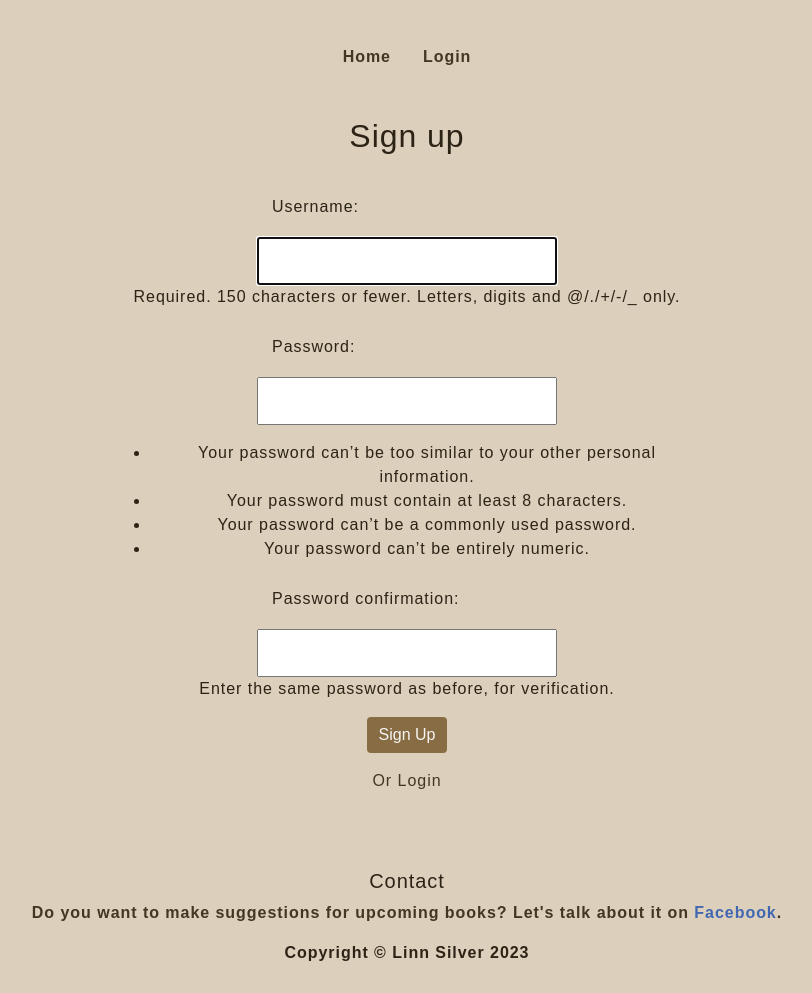
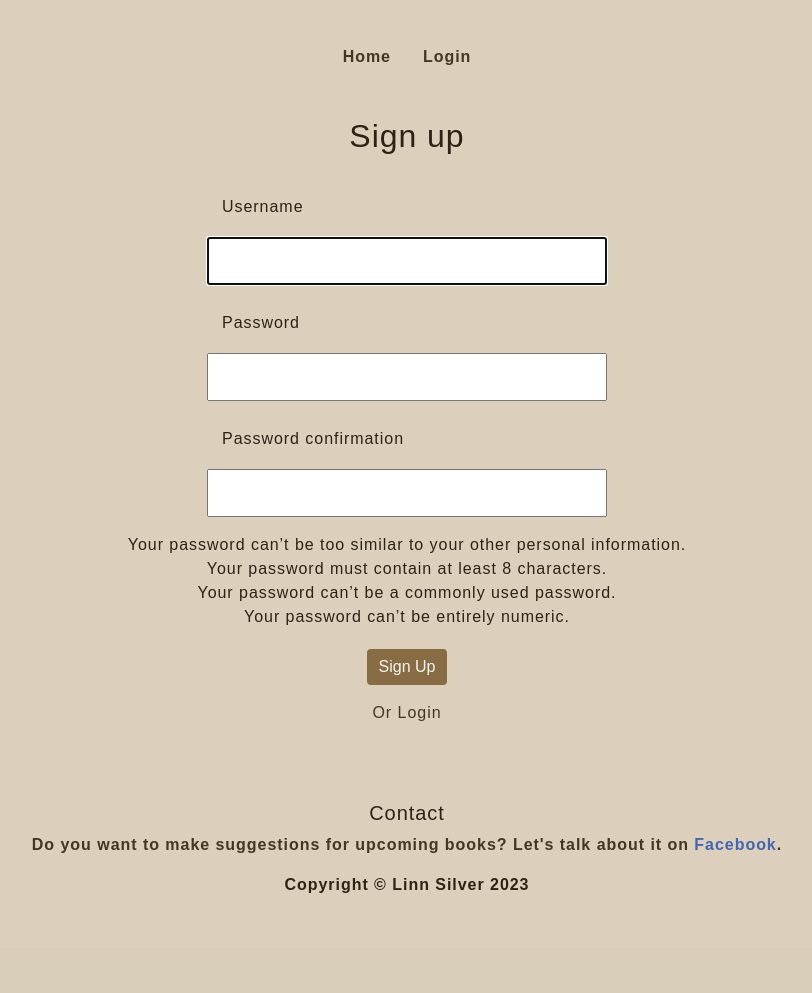
Before and after one commit to LinnSilver/scifi-book-club-pj4, a Django app: page /signup/ in a window 1280 px wide. Shown: the part 527-1520 px from the top of the page, without its empty margins (233-1045 px from the left). After the commit the page ends 1420 px from the top, so only its background shows below. Run offline with Django 3.2, Linux system fonts and the light colour scheme; some web fonts are replaced.

Commit message:
Add favicon and content to reedem

```diff
--- a/requirements.txt
+++ b/requirements.txt
@@ -14,3 +14,4 @@ python3-openid==3.2.0
 pytz==2021.1
 requests-oauthlib==1.3.0
 sqlparse==0.4.1
+urllib3==1.26.15
--- a/scifi_book_club/settings.py
+++ b/scifi_book_club/settings.py
@@ -30,7 +30,8 @@ TEMPLATES_DIR = os.path.join(BASE_DIR, 'templates')
 SECRET_KEY = os.environ.get('SECRET_KEY')
 
 # SECURITY WARNING: don't run with debug turned on in production!
-DEBUG = True
+DEBUG = False
+
 LOGIN_REDIRECT_URL = reverse_lazy('index')
 
 ALLOWED_HOSTS = [
@@ -154,7 +155,6 @@ MEDIA_URL = '/media/'
 DEFAULT_FILE_STORAGE = 'cloudinary_storage.storage.MediaCloudinaryStorage'
 
 
-
 # Default primary key field type
 # https://docs.djangoproject.com/en/3.2/ref/settings/#default-auto-field
 
--- a/static/css/style.css
+++ b/static/css/style.css
@@ -143,6 +143,13 @@ label {
   margin-top: 10px;
 }
 
+.password {
+  list-style: none;
+  text-align: center;
+  padding: 0px;
+  margin-bottom: 20px;
+}
+
 /* Comment form */
 #comment-form .form-row {
   margin-bottom: 10px;
--- a/templates/base.html
+++ b/templates/base.html
@@ -11,10 +11,9 @@
   <link rel="stylesheet" href="https://cdn.jsdelivr.net/npm/bootstrap@4.3.1/dist/css/bootstrap.min.css" integrity="sha384-ggOyR0iXCbMQv3Xipma34MD+dH/1fQ784/j6cY/iJTQUOhcWr7x9JvoRxT2MZw1T" crossorigin="anonymous">
   <!-- CSS -->
   <link rel="stylesheet" type="text/css" href="{% static 'css/style.css' %}">
-
+  <!-- Favicon -->
+  <link rel="shortcut icon" href="{% static 'images/favicon.png' %}" type="image/x-icon">
   <title>{{ page_title }}</title>
-</head>
-
 </head>
 
 <body>
--- a/templates/signup.html
+++ b/templates/signup.html
@@ -9,11 +9,23 @@
         <!-- Alerts container for signup -->
         <div id="alerts-container-signup">
           <!-- signup form -->
-          <form method="post" class="form">
-            {% csrf_token %}
-            {{ form.as_p }}
-            <button type="submit" class="btn btn-primary" aria-label="Sign Up">Sign Up</button>
-          </form>
+          <form method="post">
+             {% csrf_token %}
+            {% for field in form %}
+             <div class="form-group">
+             <label for="{{ field.id_for_label }}">{{ field.label }}</label>
+             {{ field }}
+             </div>
+            {% endfor %}
+            <div>
+              <ul class="password">
+              <li>Your password can’t be too similar to your other personal information.</li>
+              <li>Your password must contain at least 8 characters.</li>
+              <li>Your password can’t be a commonly used password.</li>
+              <li>Your password can’t be entirely numeric.</li>
+             </ul></div>
+             <button type="submit" class="btn btn-primary" aria-label="Sign Up">Sign Up</button>
+             </form>
           <p class="mt-3"><a href="{% url 'login' %}">Or Login</a></p>
         </div>
       </div>
```
Also changed, not shown: README.md, assets/images/admin.jpg (added), assets/images/favicon_p.jpg (added), assets/images/signup_p.jpg, static/images/favicon.png (added).
